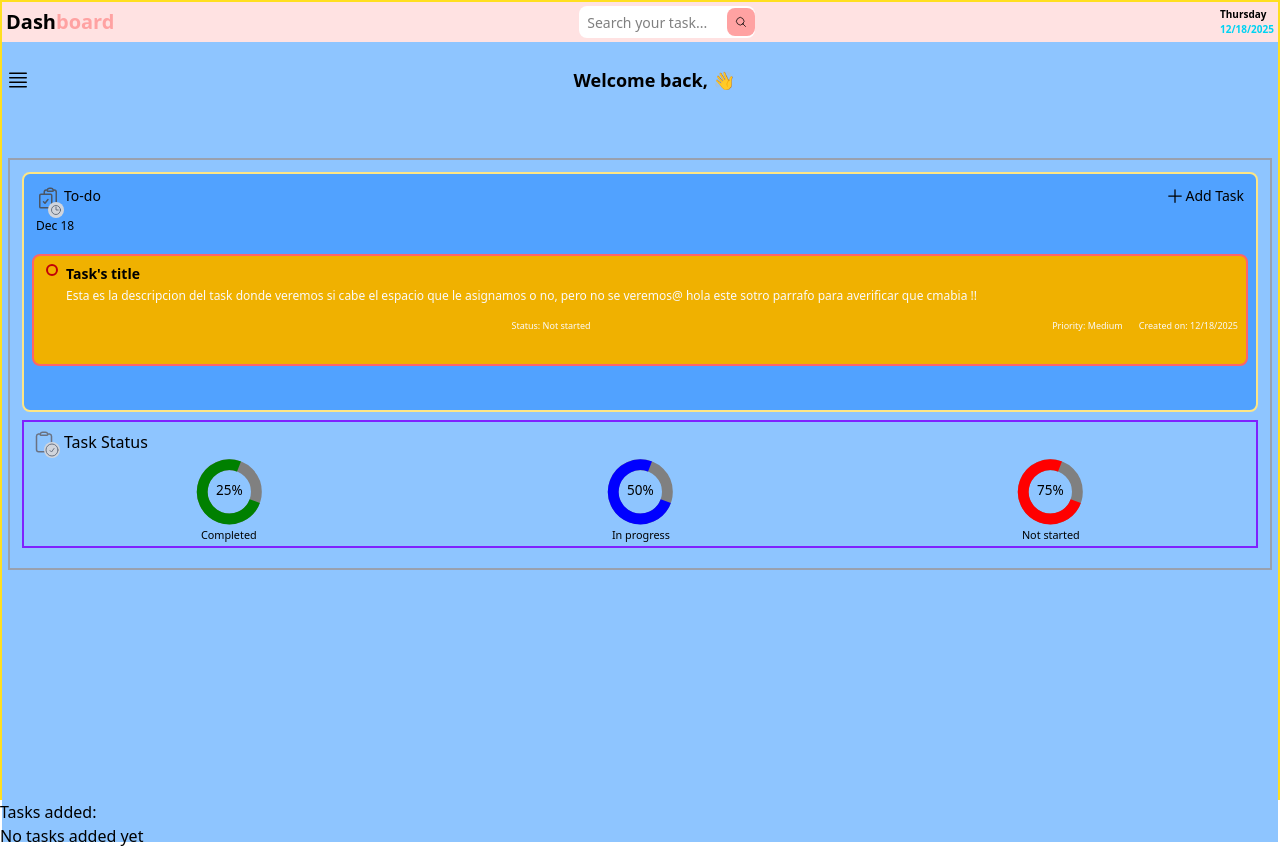
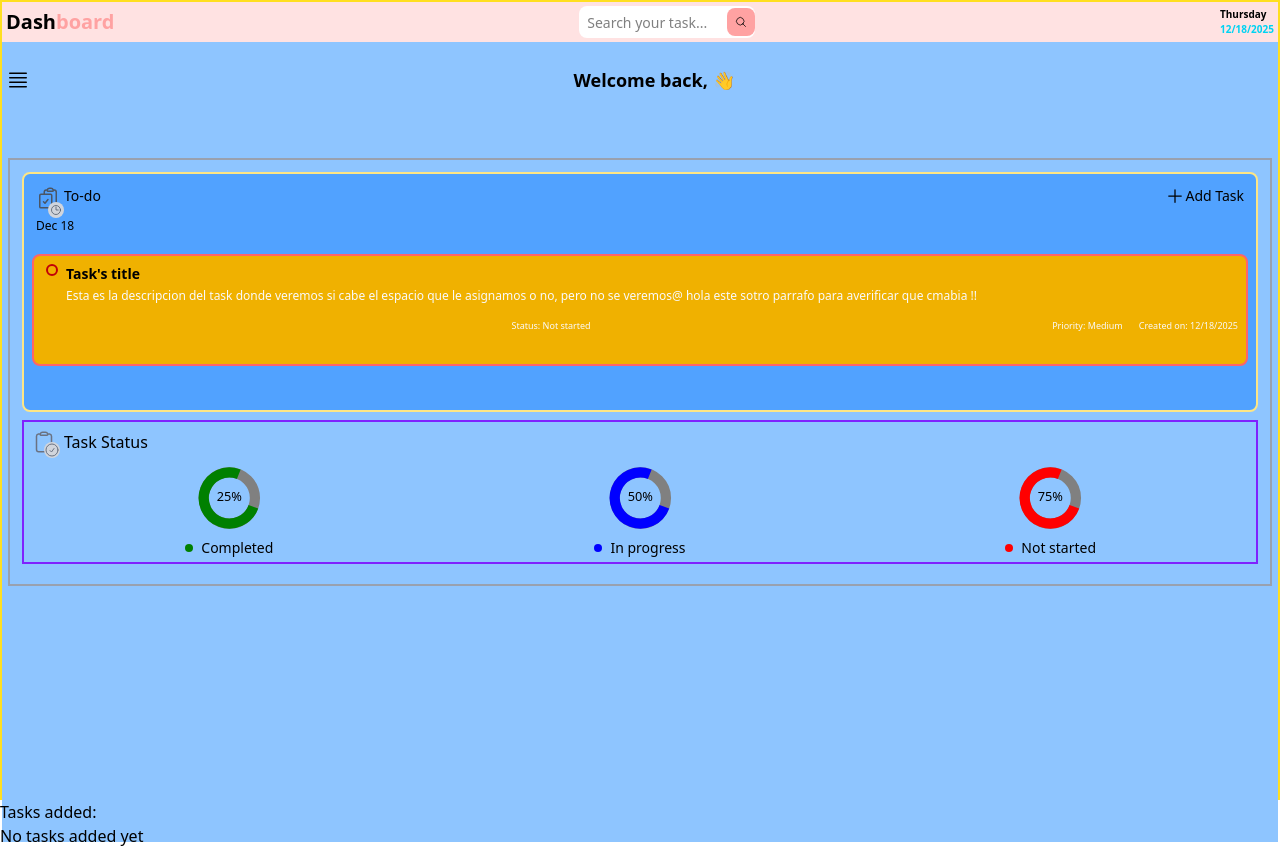
Before and after one commit to karinatuyuc/my-todo-list-React, a React (Vite) app: page / in a window 1280 px wide. Built offline with nearby package versions, Linux system fonts and the light colour scheme.

Commit message:
syle: temporaryprogress circle layout, include title and marker

```diff
--- a/src/Dashboard.jsx
+++ b/src/Dashboard.jsx
@@ -122,7 +122,7 @@ export default function Dashboard({showModal}) {
 
 
                     {/**NOT STARTED - TASK STATUS*/}
-                    <div className="border-2 border-violet-600 mb-2 h-32 p-2">
+                    <div className="border-2 border-violet-600 mb-2 h-full p-2">
 
                         <div className="flex gap-4">
 
@@ -135,7 +135,7 @@ export default function Dashboard({showModal}) {
 
 
                         {/*Progress circles*/}
-                        <div className="grid grid-cols-3 gap-4">
+                        <div className="grid grid-cols-3 gap-4 h-full mt-2">
 
                             {circles.map((item, index) => (
                                 <ProgressCircle
@@ -144,6 +144,7 @@ export default function Dashboard({showModal}) {
                                    title={item.title}
                                    progress={item.progress}
                                    color={item.color}
+
                                 />
                             ))}
                         </div>
--- a/src/ProgressCircle.jsx
+++ b/src/ProgressCircle.jsx
@@ -5,7 +5,8 @@ export default function ProgressCircle({title, progress, color}) {
     return (
         <>
             {/** SVG for progress circles*/}
-                        <svg viewBox="0 0 100 130" className="w-full h-22">
+            <div className="h-22">
+                        <svg viewBox="0 0 100 100" className="w-full h-16">
 
                             {/**Circle base */}
                             <circle cx="50" cy="50" r="40" stroke="gray"
@@ -33,16 +34,13 @@ export default function ProgressCircle({title, progress, color}) {
                                 fill="black"
                                 className=""
                             >{progress}</text>
-
-                             <text // Title for each circle progress
-                                x="8"
-                                y="120"
-                             >{title}</text>
-
                         </svg>
 
-
-
+                        <div className="flex justify-center items-center gap-2 mt-2">
+                            <span className="w-2 h-2 rounded-full" style={{ backgroundColor: color }}></span>
+                            <span className="text-sm font-medium text-center">{title}</span>
+                        </div>
+            </div>
 
 
         </>
```
